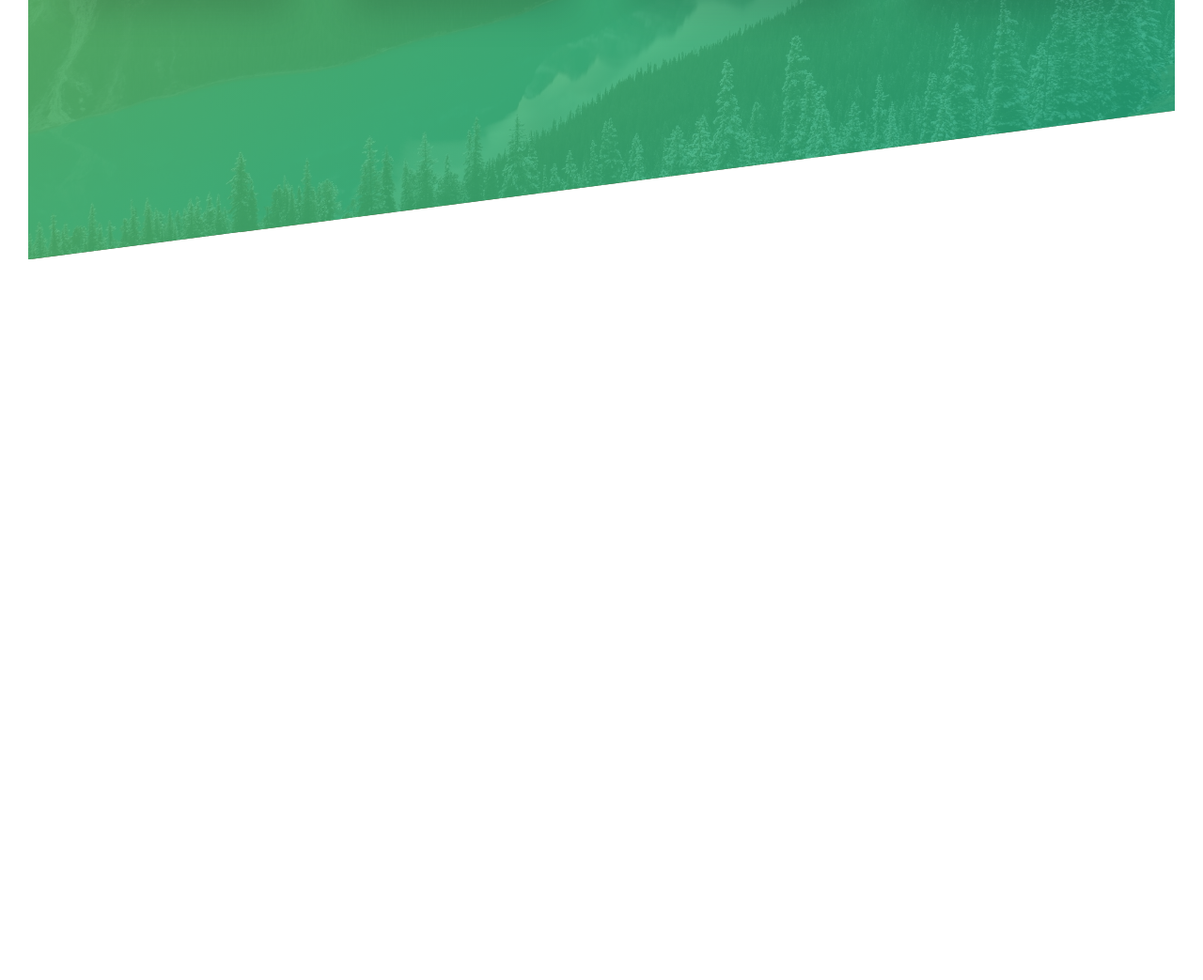
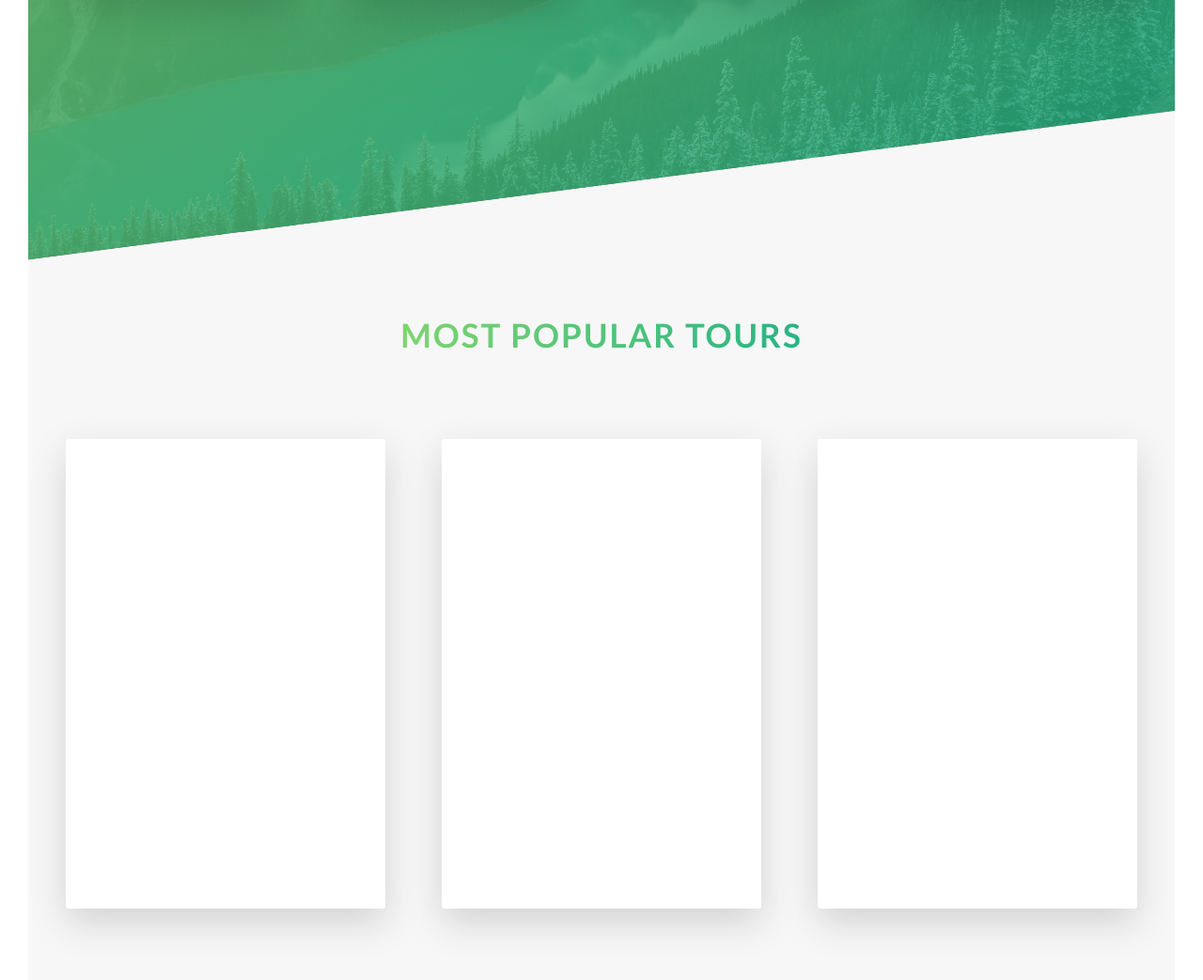
Before and after one commit to btwSte/udemy_natours, a website: page index.html in a window 1280 px wide. Shown: the part 1968-3011 px from the top of the page at 94% size. Before the commit the page ends 2244 px from the top, so only its background shows below. Drawn offline with Linux system fonts and the light colour scheme.

Commit message:
inicio dos cards da seção de tours

```diff
--- a/index.html
+++ b/index.html
@@ -12,6 +12,8 @@
 
         <title>Natours | Exciting tours for adventurous people</title>
     </head>
+
+
     <body>
         <header class="header">
             <div class="header__logo-box">
@@ -24,11 +26,10 @@
                     <span class="heading-primary--sub">is where life happens</span>
                 </h1>
 
-                <a href="#" class="btn btn--white btn--animated">
-                    Discover our tours
-                </a>
+                <a href="#" class="btn btn--white btn--animated">Discover our tours</a>
             </div>
         </header>
+
 
         <main>
             <section class="section-about">
@@ -41,18 +42,23 @@
 
                 <div class="row">
                     <div class="col-1-of-2">
-                        <h3 class="heading-tertiary u-margin-bottom-small">You're going to fall in love with natour</h3>
+                        <h3 class="heading-tertiary u-margin-bottom-small">
+                            You're going to fall in love with natour
+                        </h3>
                         <p class="paragraph">
                             Lorem ipsum, dolor sit amet consectetur adipisicing elit. Reiciendis aut dicta corporis incidunt cupiditate omnis repellat cumque eum illum adipisci sed numquam quidem nisi. Nesciunt, culpa!
                         </p>
 
-                        <h3 class="heading-tertiary u-margin-bottom-small">Live adventures like you never have before</h3>
+                        <h3 class="heading-tertiary u-margin-bottom-small">
+                            Live adventures like you never have before
+                        </h3>
                         <p class="paragraph">
                            Lorem ipsum dolor, sit amet elit. Esse provident quasi ad autem vero. Consequatur doloribus dolorum error sunt. Enim, nihil nulla?
                         </p>
 
                         <a href="#" class="btn-text">Learn More &rarr;</a>
                     </div>
+
                     <div class="col-1-of-2">
                         <div class="composition">
                             <img src="img/nat-1-large.jpg" alt="Picture 1" class="composition__photo composition__photo--p1">
@@ -65,13 +71,15 @@
 
 
             <section class="section-features">
-
                 <div class="row">
-
                     <div class="col-1-of-4">
                         <div class="feature-box">
                             <i class="feature-box__icon icon-basic-world"></i>
-                            <h3 class="heading-tertiary u-margin-bottom-small">Explore the world</h3>
+
+                            <h3 class="heading-tertiary u-margin-bottom-small">
+                                Explore the world
+                            </h3>
+
                             <p class="feature-box__text">
                                 Est quisquam non sit nesciunt dignissimos suscipit necessitatibus enim doloribus in vel minima?
                             </p>
@@ -81,7 +89,9 @@
                     <div class="col-1-of-4">
                         <div class="feature-box">
                             <i class="feature-box__icon icon-basic-compass"></i>
+
                             <h3 class="heading-tertiary u-margin-bottom-small">Meet nature</h3>
+
                             <p class="feature-box__text">
                                 Incidunt inventore nemo ipsum, vel iusto saepe recusandae ea dolorem voluptatibus alias odit!
                             </p>
@@ -91,9 +101,13 @@
                     <div class="col-1-of-4">
                         <div class="feature-box">
                             <i class="feature-box__icon icon-basic-map"></i>
-                            <h3 class="heading-tertiary u-margin-bottom-small">Find your way</h3>
+
+                            <h3 class="heading-tertiary u-margin-bottom-small">
+                                Find your way
+                            </h3>
+
                             <p class="feature-box__text">
-                                 Maiores pariatur praesentium mollitia repudiandae animi eius ut, sunt aliquam!
+                                Maiores pariatur praesentium mollitia repudiandae animi eius ut, sunt aliquam!
                             </p>
                         </div>
                     </div>
@@ -101,15 +115,64 @@
                     <div class="col-1-of-4">
                         <div class="feature-box">
                             <i class="feature-box__icon icon-basic-heart"></i>
-                            <h3 class="heading-tertiary u-margin-bottom-small">Live a healthier life</h3>
+
+                            <h3 class="heading-tertiary u-margin-bottom-small">
+                                Live a healthier life
+                            </h3>
+
                             <p class="feature-box__text">
                                 Exercitationem ipsam aut harum doloribus enim minima labore odit illum laudantium!
                             </p>
                         </div>
                     </div>
+                </div>
+            </section>
 
+
+            <section class="section-tours">
+                <div class="u-center-text u-margin-bottom-big">
+                    <h2 class="heading-secondary">
+                        Most popular tours
+                    </h2>
                 </div>
 
+                <div class="row">
+                    <div class="col-1-of-3">
+                        <div class="card">
+                            <div class="card__side card__side--front">
+
+                            </div>
+
+                            <div class="card__side card__side--back card__side--back-1">
+
+                            </div>
+                        </div>
+                    </div>
+
+                    <div class="col-1-of-3">
+                        <div class="card">
+                            <div class="card__side card__side--front">
+
+                            </div>
+
+                            <div class="card__side card__side--back card__side--back-2">
+
+                            </div>
+                        </div>
+                    </div>
+
+                    <div class="col-1-of-3">
+                        <div class="card">
+                            <div class="card__side card__side--front">
+
+                            </div>
+
+                            <div class="card__side card__side--back card__side--back-3">
+
+                            </div>
+                        </div>
+                    </div>
+                </div>
             </section>
         </main>
 
--- a/sass/abstracts/_variables.scss
+++ b/sass/abstracts/_variables.scss
@@ -2,6 +2,12 @@
 $color-primary: #55c57a;
 $color-primary-light: #7ed56f;
 $color-primary-dark: #28b485;
+
+$color-secondary-light: #ffb900;
+$color-secondary-dark: #ff7730;
+
+$color-tertiary-light: #2998ff;
+$color-tertiary-dark: #5643fa;
 
 $color-gray-light-1: #f7f7f7;
 $color-gray-dark: #777;
--- /dev/null
+++ b/sass/components/_card.scss
@@ -0,0 +1,48 @@
+.card {
+    perspective: 150rem;
+    -moz-perspective: 150rem;
+    position: relative;
+    height: 50rem;
+
+    &__side {
+        height: 50rem;
+        transition: all .8s ease;
+        border-radius: 3px;
+        font-size: 5rem;
+        position: absolute;
+        top: 0;
+        left: 0;
+        width: 100%;
+        backface-visibility: hidden;
+        box-shadow: 0 1.5rem 4rem rgba($color-black, 0.15);
+
+        &--front {
+            background-color: $color-white;
+        }
+
+        &--back {
+            transform: rotateY(180deg);
+
+            &-1 {
+                background-image: linear-gradient(to right bottom, $color-secondary-light, $color-secondary-dark);
+            }
+
+            &-2 {
+                background-image: linear-gradient(to right bottom, $color-primary-light, $color-primary-dark);
+            }
+
+            &-3 {
+                background-image: linear-gradient(to right bottom, $color-tertiary-light, $color-tertiary-dark);
+            }
+        }
+    }
+
+    &:hover &__side--front {
+        transform: rotateY(180deg);
+    }
+
+
+    &:hover &__side--back {
+        transform: rotateY(0);
+    }
+}
--- a/sass/main.scss
+++ b/sass/main.scss
@@ -8,6 +8,7 @@
 @import "base/utilities";
 
 @import "components/button";
+@import "components/card";
 @import "components/composition";
 @import "components/feature-box";
 
--- a/sass/pages/_home.scss
+++ b/sass/pages/_home.scss
@@ -22,3 +22,9 @@
         transform: skewY(7.4deg);
     }
 }
+
+.section-tours {
+    background-color: $color-gray-light-1;
+    padding: 25rem 0 50rem 0;
+    margin-top: -12rem;
+}
```
Also changed, not shown: css/style.css.
